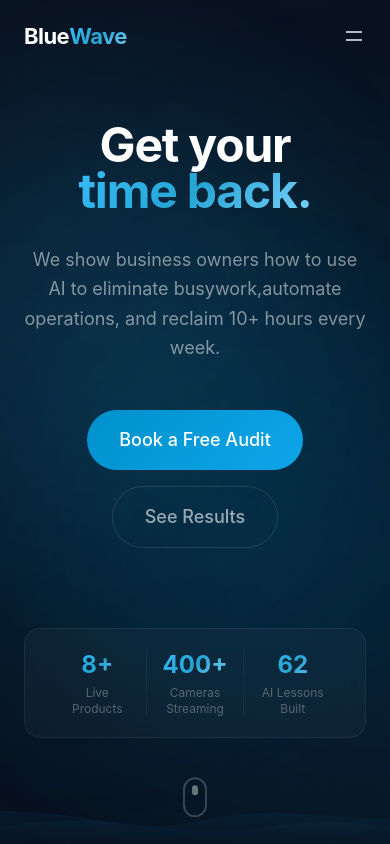
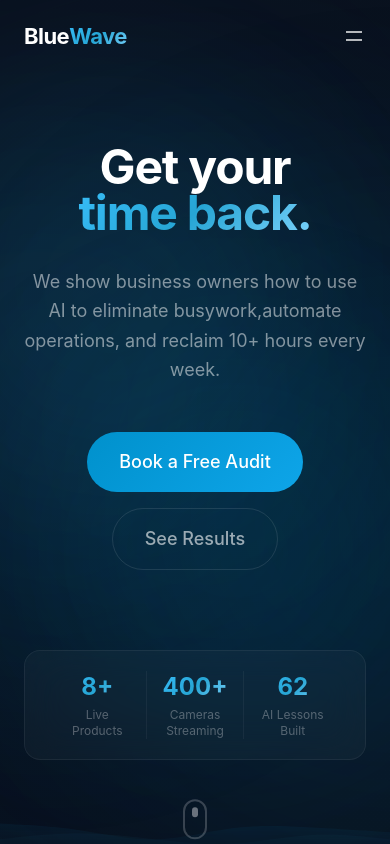
Before and after one commit to portofcams/bluewave-projects, a Next.js app: page / in a window 390 px wide. Shown: the top 844 px of the page. Built offline with nearby package versions, Linux system fonts and the light colour scheme.

Commit message:
Fix hero mobile spacing, add testimonials to homepage

```diff
--- a/src/app/page.tsx
+++ b/src/app/page.tsx
@@ -7,7 +7,7 @@ import BeforeAfter from "@/components/BeforeAfter";
 import Pricing from "@/components/Pricing";
 import School from "@/components/School";
 import About from "@/components/About";
-
+import Testimonials from "@/components/Testimonials";
 import LeadMagnet from "@/components/LeadMagnet";
 import BlogPreview from "@/components/BlogPreview";
 import FAQ from "@/components/FAQ";
@@ -25,6 +25,7 @@ export default function Home() {
       <BeforeAfter />
       <School />
       <About />
+      <Testimonials />
       <Pricing />
 
       <LeadMagnet />
--- a/src/components/Hero.tsx
+++ b/src/components/Hero.tsx
@@ -260,7 +260,7 @@ export default function Hero() {
       <MetricsCard />
 
       {/* Main content */}
-      <div className="relative z-10 max-w-5xl mx-auto px-6 text-center pt-28 sm:pt-0">
+      <div className="relative z-10 max-w-5xl mx-auto px-6 text-center pt-36 sm:pt-0">
         <motion.div
           initial={{ opacity: 0, y: 30 }}
           animate={{ opacity: 1, y: 0 }}
```
